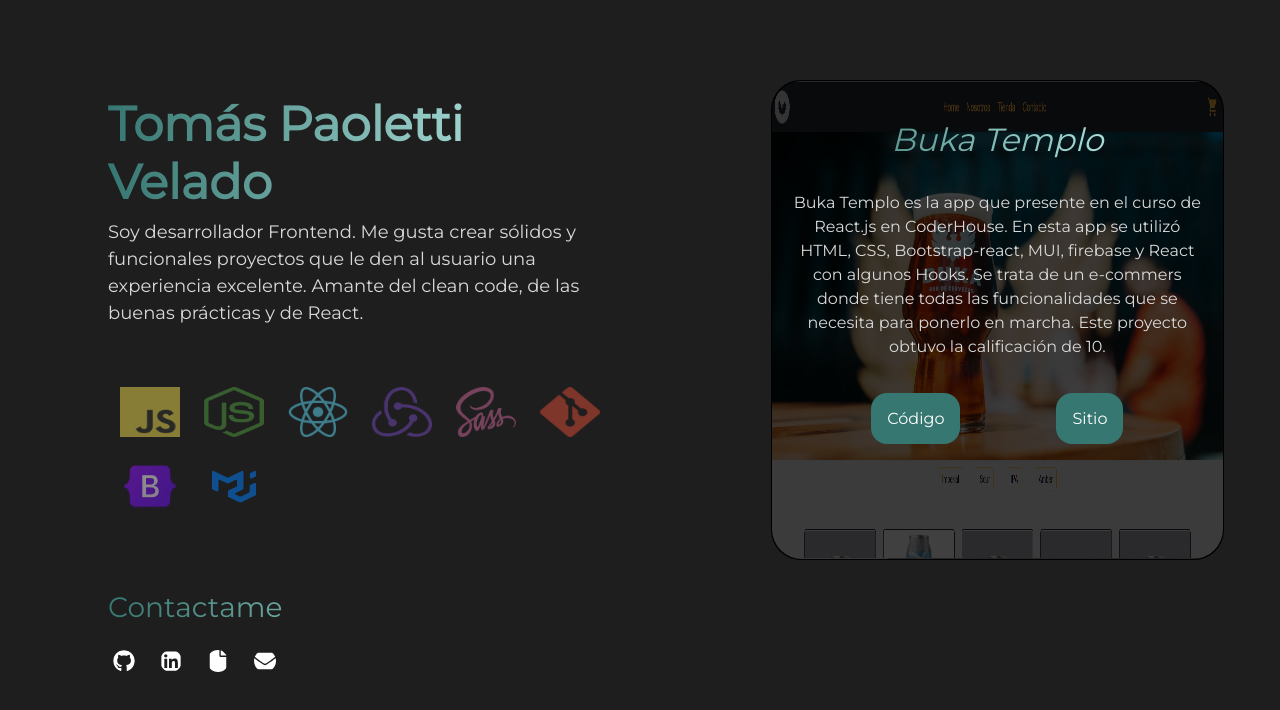
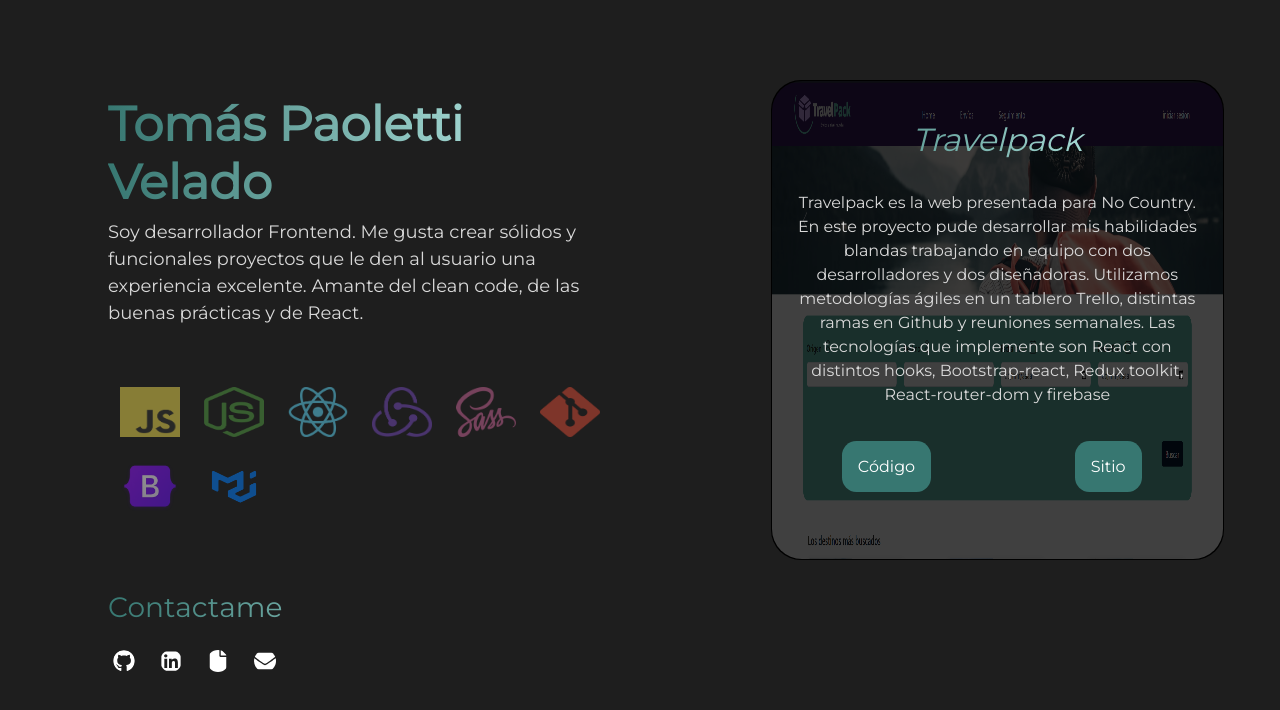
Before and after one commit to TomasPaoletti/Portfolio, a React (Vite) app: page / in a window 1280 px wide. Shown: the top 710 px of the page. Built offline with nearby package versions, Linux system fonts and the light colour scheme.

Commit message:
se agrego proyecto travelpack

```diff
--- a/src/components/Form/FormContact.css
+++ b/src/components/Form/FormContact.css
@@ -1,5 +1,5 @@
 .modal-content {
-    background-color: #0e2522;
+    background-color: #020f0e;
     color: white;
 }
 
@@ -13,6 +13,10 @@
 
 .form-control {
     background-color: #d3edea;
+}
+
+.form-control:focus{
+    box-shadow: none;
 }
 
 .btn-form {
--- a/src/components/Projects/CardProjects.jsx
+++ b/src/components/Projects/CardProjects.jsx
@@ -10,8 +10,10 @@ export default function CardProjects({ title, text, git, pag }) {
             <Card.Title>{title}</Card.Title>
             <Card.Text>{text}</Card.Text>
             <Row>
-                <Col className="button-column">
+                <Col>
                     <Button target="_blank" href={git} bsPrefix="button">Código</Button>
+                </Col>
+                <Col>
                     <Button target="_blank" href={pag} bsPrefix="button">Sitio</Button>
                 </Col>
             </Row>
--- a/src/components/Projects/Projects.css
+++ b/src/components/Projects/Projects.css
@@ -40,7 +40,7 @@
     text-decoration: none;
     margin: 3rem;
     padding: 1rem;
-    border-radius: 1rem;
+    border-radius: 0.9rem;
     transition: all 0.5s linear;
 }
 
@@ -64,7 +64,6 @@
 
 @media screen and (max-width: 576px) {
     .button {
-        width: max-content;
         margin: 1rem;
         padding: 0.5rem;
         border-radius: 0.5rem;
--- a/src/components/Projects/Projects.jsx
+++ b/src/components/Projects/Projects.jsx
@@ -5,12 +5,21 @@ import CardProjects from './CardProjects';
 import riganoHome from './assets/riganoHome.png';
 import tuPrestamo from './assets/tuPrestamo.png';
 import bukaTemplo from './assets/bukaTemplo.png';
+import travelPack from './assets/travelPack.png';
 
 
 function Projects() {
 
   return (
     <Container className="container-projects">
+      <Card className="text-center">
+        <Card.Img src={travelPack} />
+        <CardProjects title="Travelpack"
+          text="Travelpack es la web presentada para No Country. En este proyecto pude desarrollar mis habilidades blandas trabajando en equipo con dos desarrolladores y dos diseñadoras. Utilizamos metodologías ágiles en un tablero Trello, distintas ramas en Github y reuniones semanales. Las tecnologías que implemente son React con distintos hooks, Bootstrap-react, Redux toolkit, React-router-dom y firebase"
+          git="https://github.com/No-Country/c8-88-t-react"
+          pag="https://travelpack-eight.vercel.app/"
+        />
+      </Card>
       <Card className="text-center">
         <Card.Img src={bukaTemplo} />
         <CardProjects title="Buka Templo"
```
Also changed, not shown: src/components/Projects/assets/travelPack.png (added).
